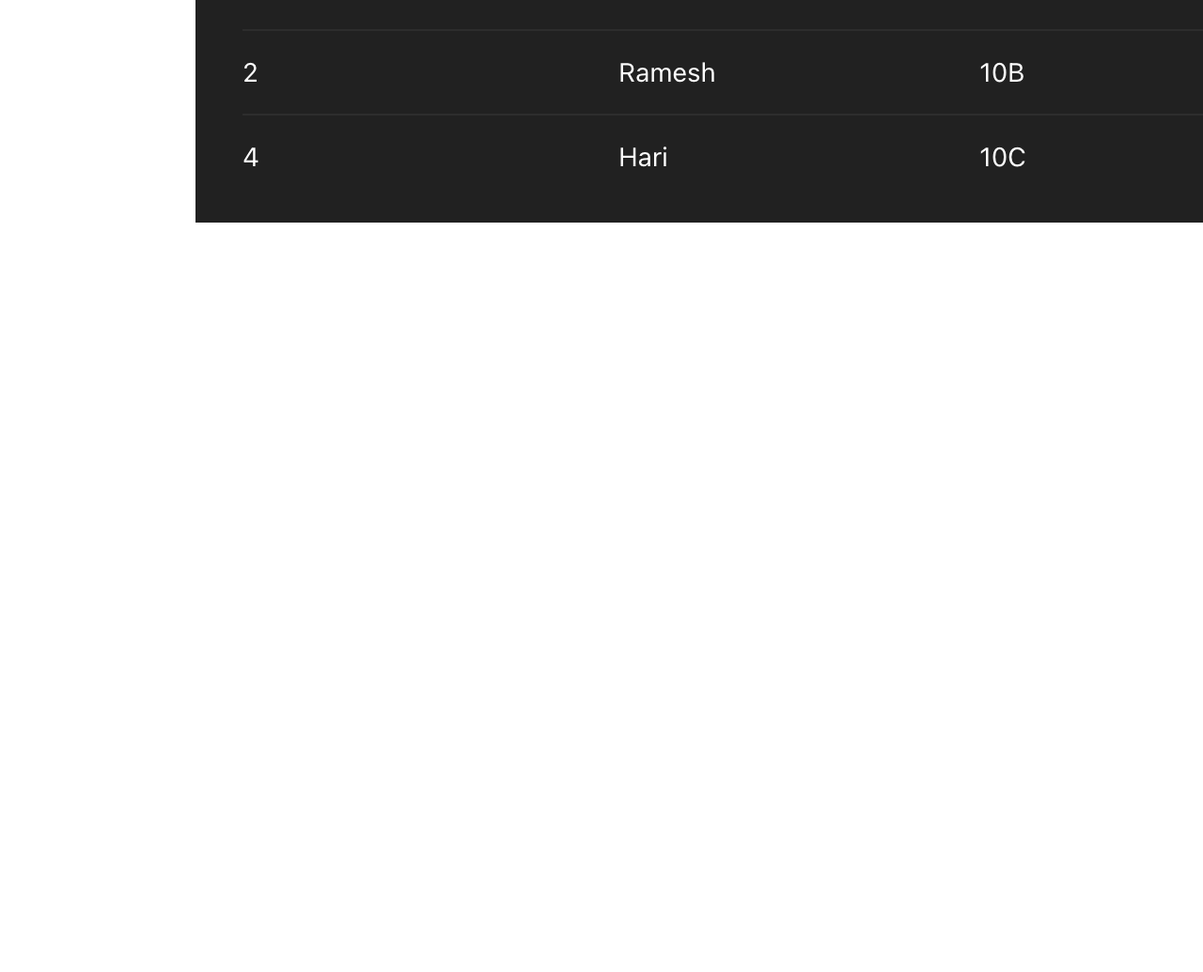
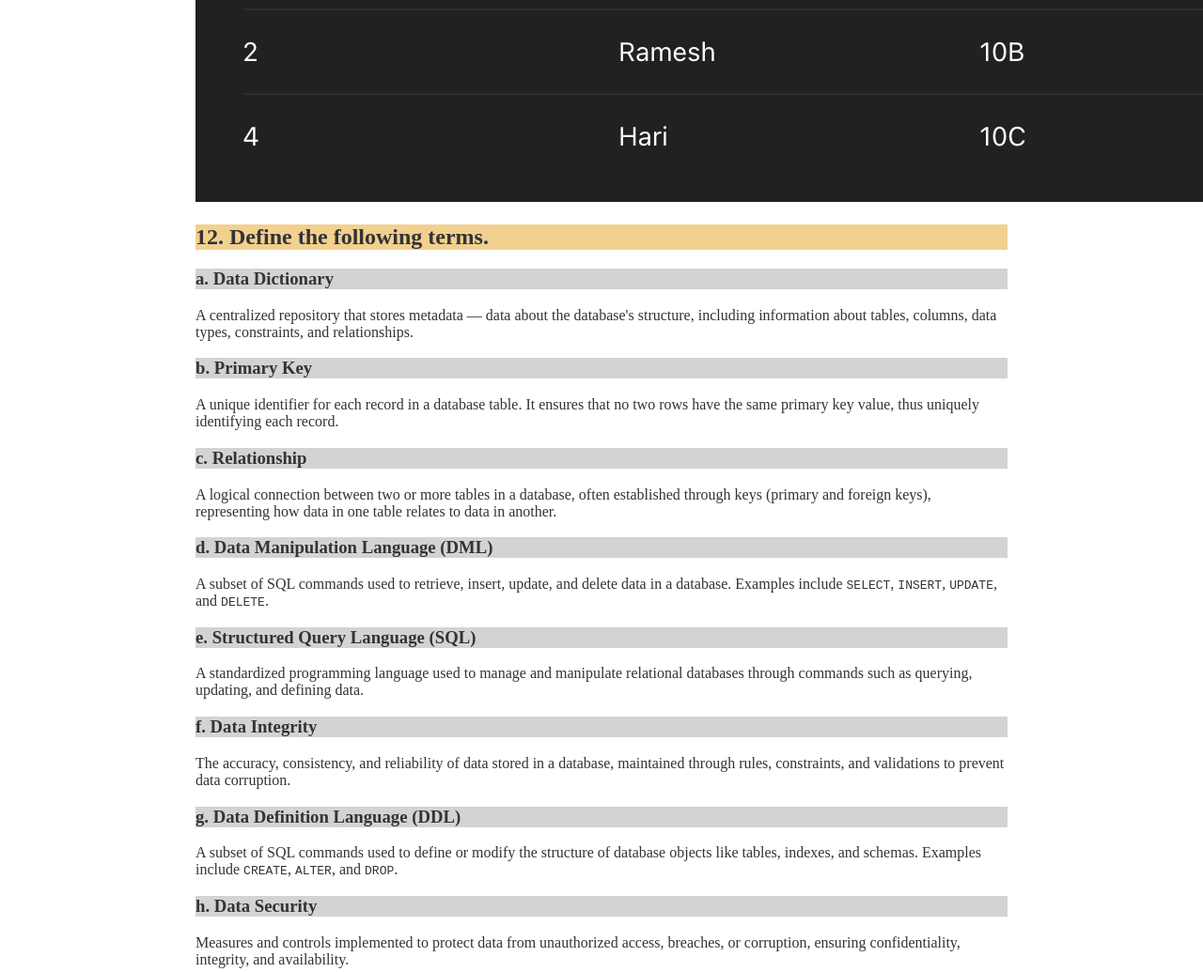
Before and after one commit to Kritma-905-11I/syl-g-12, a plain HTML site: page 9.html in a window 1280 px wide. Shown: the part 9142-10177 px from the top of the page at 94% size. Before the commit the page ends 9433 px from the top, so only its background shows below. Drawn offline with Linux system fonts and the light colour scheme.

Commit message:
Update 9.html

```diff
--- a/9.html
+++ b/9.html
@@ -486,12 +486,12 @@ VALUES
 <img src="insert.png" alt="nth to see">
     </p>
       <p>
-      <h2> c. Display all records from the students table. </h2>
+     <h3> c. Display all records from the students table. </h3>
 <p> SELECT * FROM students;</p>
 <img src="display.png" alt="nth to see">
 </p>
 <p>
-        <h2> d. Update the marks of a student whose name is 'Anita' to 85. </h2>
+  <h3> d. Update the marks of a student whose name is 'Anita' to 85. </h3>
   <pre>
   UPDATE students
 SET Marks = 85
@@ -501,13 +501,41 @@ WHERE Name = 'Anita';
 
 </p>
 <p>
-        <h2> e. Delete the record of the student with id = 3. </h2>
+  <h3> e. Delete the record of the student with id = 3. </h3>
   <pre>
     DELETE FROM students
 WHERE Id = 3;
   </pre>
 <img src="delete.png" alt="nth to see">
 </p>
+<h2> 12. Define the following terms. </h2>
+     <h3>a. Data Dictionary</h3>
+  <p>A centralized repository that stores metadata — data about the database's structure, including information about tables, columns, data types, constraints, and relationships.</p>
+
+  <h3>b. Primary Key</h3>
+  <p>A unique identifier for each record in a database table. It ensures that no two rows have the same primary key value, thus uniquely identifying each record.</p>
+
+  <h3>c. Relationship</h3>
+  <p>A logical connection between two or more tables in a database, often established through keys (primary and foreign keys), representing how data in one table relates to data in another.</p>
+
+  <h3>d. Data Manipulation Language (DML)</h3>
+  <p>A subset of SQL commands used to retrieve, insert, update, and delete data in a database. Examples include <code>SELECT</code>, <code>INSERT</code>, <code>UPDATE</code>, and <code>DELETE</code>.</p>
+
+  <h3>e. Structured Query Language (SQL)</h3>
+  <p>A standardized programming language used to manage and manipulate relational databases through commands such as querying, updating, and defining data.</p>
+
+  <h3>f. Data Integrity</h3>
+  <p>The accuracy, consistency, and reliability of data stored in a database, maintained through rules, constraints, and validations to prevent data corruption.</p>
+
+  <h3>g. Data Definition Language (DDL)</h3>
+  <p>A subset of SQL commands used to define or modify the structure of database objects like tables, indexes, and schemas. Examples include <code>CREATE</code>, <code>ALTER</code>, and <code>DROP</code>.</p>
+
+  <h3>h. Data Security</h3>
+  <p>Measures and controls implemented to protect data from unauthorized access, breaches, or corruption, ensuring confidentiality, integrity, and availability.</p>
+
+  <h3>i. Database System</h3>
+  <p>A complete system consisting of the database itself, the Database Management System (DBMS) software, and the associated applications that interact with the database.</p>
+
 
 
       </p>
```
Lines whose indentation alone changed are shown as unchanged.
